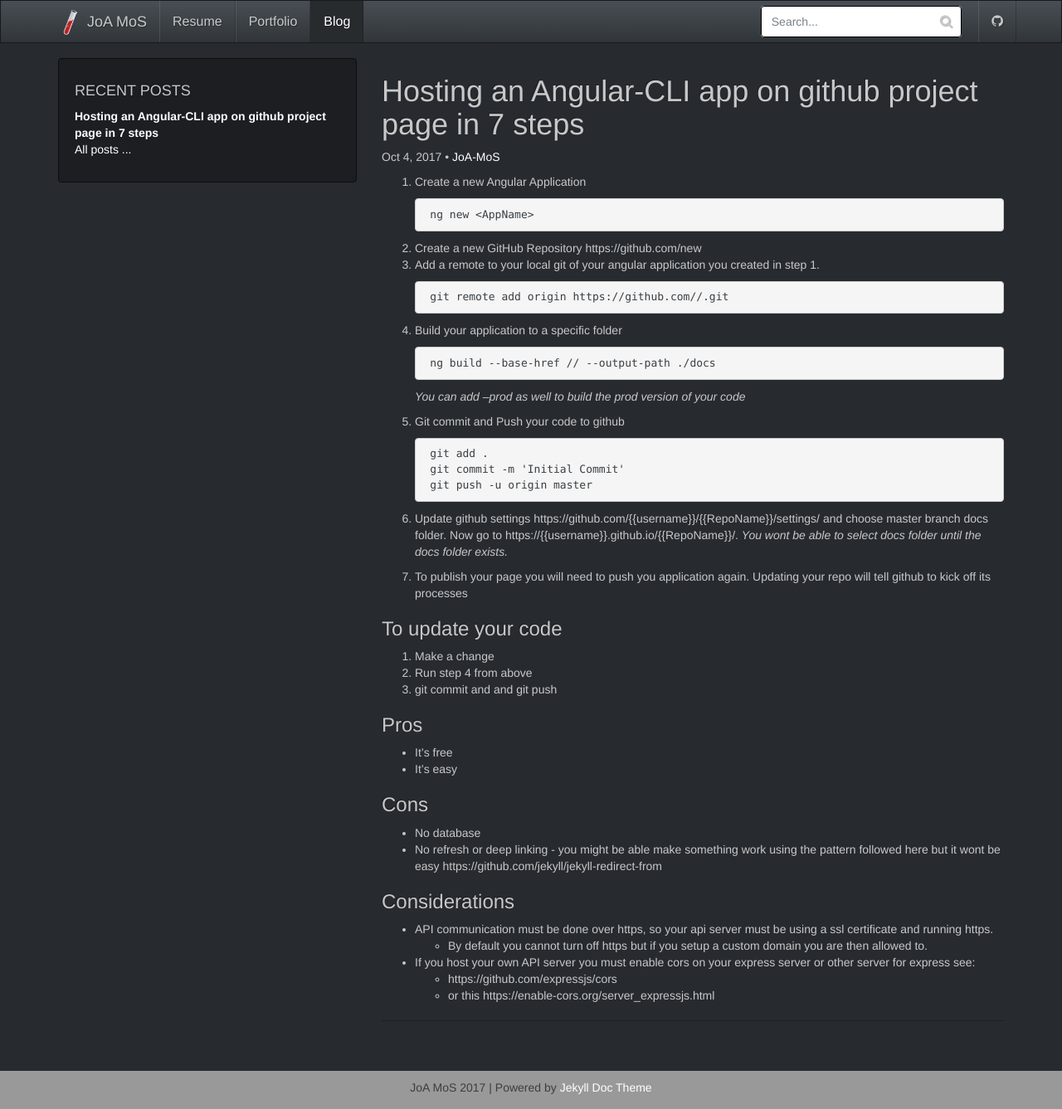
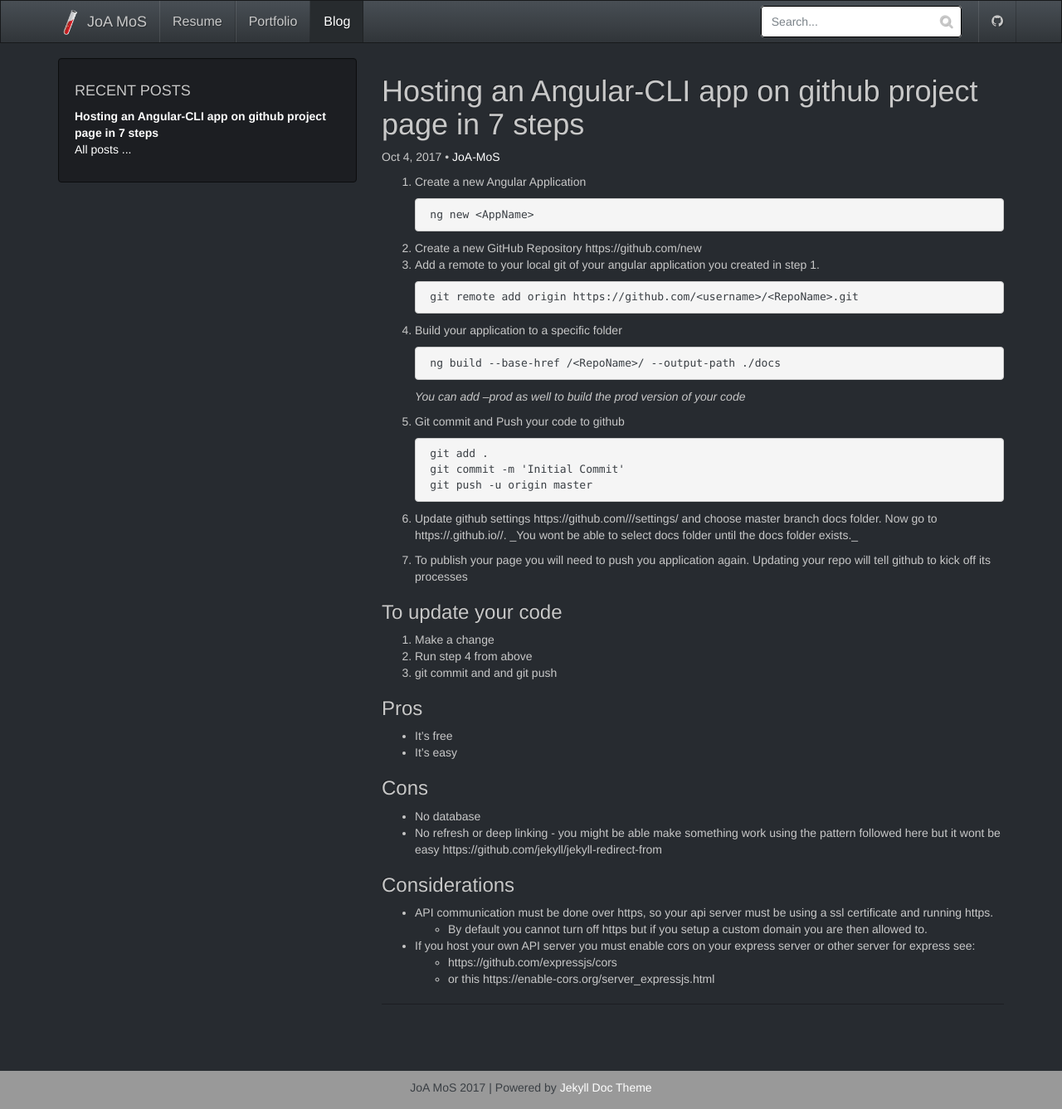
Before and after one commit to JoA-MoS/JoA-MoS.github.io, a Jekyll site: the page built from _posts/2017-10-04-hosting-angular-cli-app-on-gh-project-page-in-7-steps.md, in a window 1280 px wide and 1337 px high. Shown: the whole window at 83% size. Built offline with Jekyll 4.4.1, drawn with Linux system fonts in a browser that asks for light colours; nearby versions of some CDN libraries.

Commit message:
Curly to lt gt

````diff
--- a/_posts/2017-10-04-hosting-angular-cli-app-on-gh-project-page-in-7-steps.md
+++ b/_posts/2017-10-04-hosting-angular-cli-app-on-gh-project-page-in-7-steps.md
@@ -16,13 +16,13 @@
 3. Add a remote to your local git of your angular application you created in step 1.
 
     ```Shell
-    git remote add origin https://github.com/{{username}}/{{RepoName}}.git
+    git remote add origin https://github.com/<username>/<RepoName>.git
     ```
 
 4. Build your application to a specific folder
 
     ```Shell
-    ng build --base-href /{{RepoName}}/ --output-path ./docs
+    ng build --base-href /<RepoName>/ --output-path ./docs
     ```
 
     _You can add --prod as well to build the prod version of your code_
@@ -34,7 +34,7 @@
     git commit -m 'Initial Commit'
     git push -u origin master
     ```
-6. Update github settings https://github.com/\{\{username\}\}/\{\{RepoName\}\}/settings/ and choose master branch docs folder. Now go to https://\{\{username\}\}.github.io/\{\{RepoName\}\}/. _You wont be able to select docs folder until the docs folder exists._
+6. Update github settings https://github.com/<username>/<RepoName>/settings/ and choose master branch docs folder. Now go to https://<username>.github.io/<RepoName>/. _You wont be able to select docs folder until the docs folder exists._
 
 7. To publish your page you will need to push you application again. Updating your repo will tell github to kick off its processes
 
````
